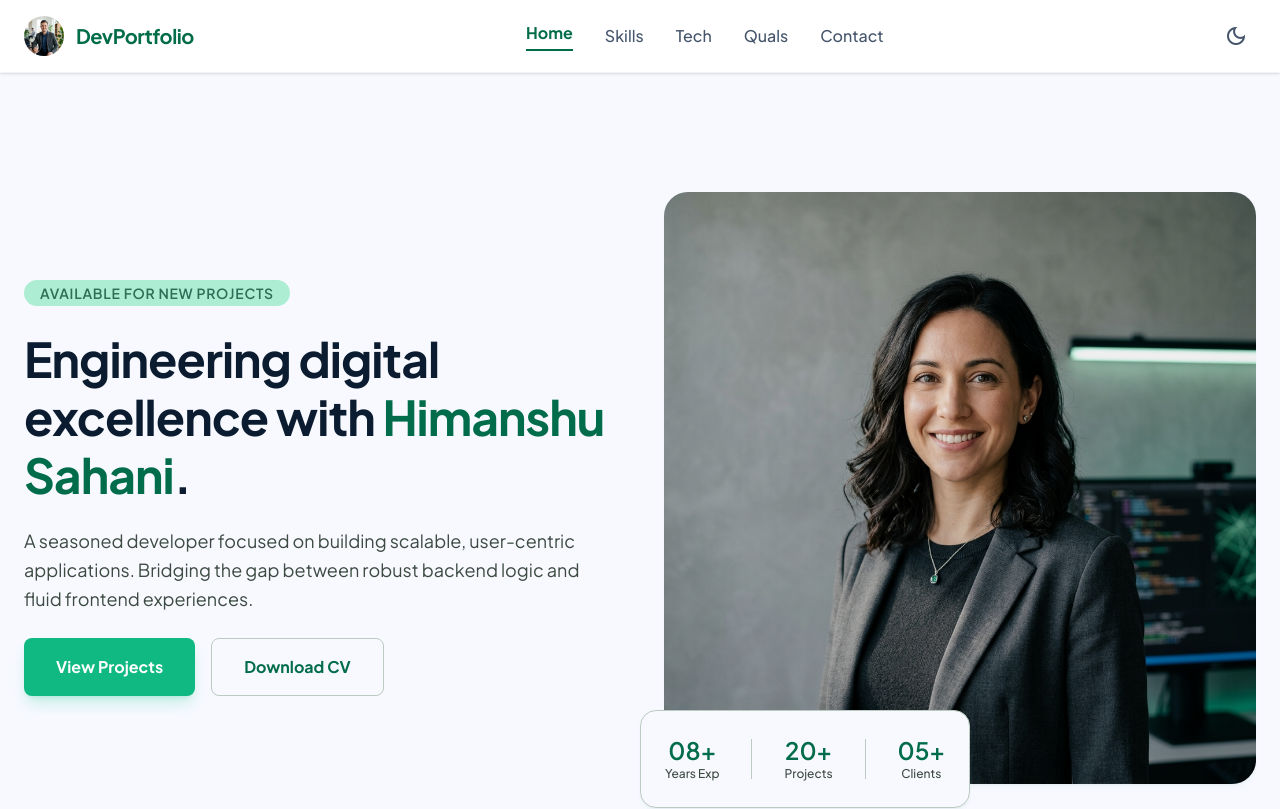
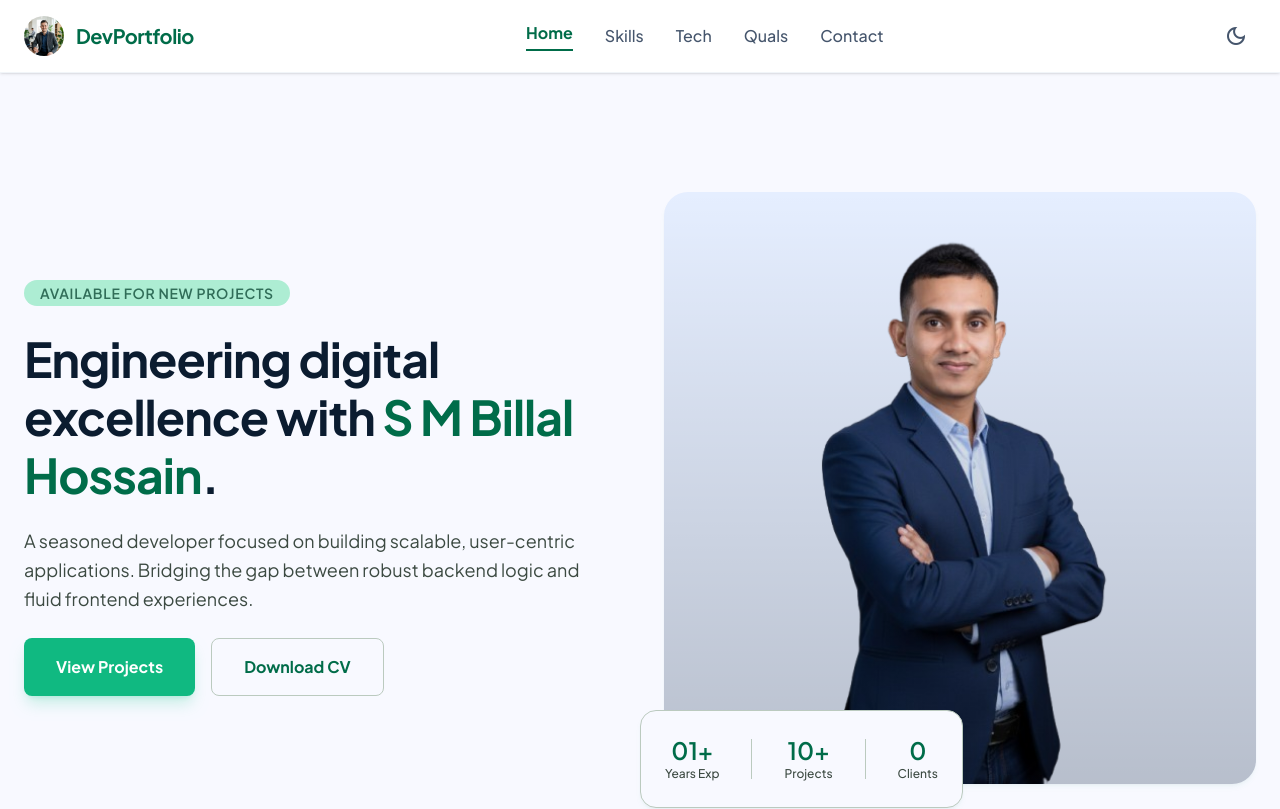
Before and after one commit to probillal/my-portfolio-website, a Next.js app: page / in a window 1280 px wide. Shown: the top 809 px of the page. Built offline with nearby package versions, Linux system fonts and the light colour scheme.

Commit message:
Banner section done

```diff
--- a/src/components/Hero.jsx
+++ b/src/components/Hero.jsx
@@ -5,7 +5,10 @@ import { motion } from "framer-motion";
 
 export default function Hero() {
   return (
-    <section id="home" className="flex flex-col md:flex-row items-center justify-between gap-12 mb-[var(--site-space-xl)] pt-16">
+    <section
+      id="home"
+      className="flex flex-col md:flex-row items-center justify-between gap-12 mb-[var(--site-space-xl)] pt-16"
+    >
       <motion.div
         initial={{ opacity: 0, y: 20 }}
         whileInView={{ opacity: 1, y: 0 }}
@@ -17,13 +20,16 @@ export default function Hero() {
           AVAILABLE FOR NEW PROJECTS
         </div>
         <h1 className="text-headline-xl font-headline-xl text-on-background max-w-2xl leading-tight">
-          Engineering digital excellence with <span className="text-primary">Himanshu Sahani</span>.
+          Engineering digital excellence with{" "}
+          <span className="text-primary">S M Billal Hossain</span>.
         </h1>
         <p className="text-body-lg font-body-lg text-on-surface-variant max-w-xl">
-          A seasoned developer focused on building scalable, user-centric applications. Bridging the gap between robust backend logic and fluid frontend experiences.
+          A seasoned developer focused on building scalable, user-centric
+          applications. Bridging the gap between robust backend logic and fluid
+          frontend experiences.
         </p>
         <div className="flex gap-4">
-          <button className="px-8 py-4 bg-primary-container text-on-primary rounded-lg font-bold hover:scale-[1.02] transition-transform shadow-lg shadow-emerald-500/20">
+          <button className="px-8 py-4 bg-primary-container text-white rounded-lg font-bold hover:scale-[1.02] transition-transform shadow-lg shadow-emerald-500/20">
             View Projects
           </button>
           <button className="px-8 py-4 bg-transparent border border-outline-variant text-primary rounded-lg font-bold hover:bg-surface-variant transition-colors">
@@ -41,11 +47,11 @@ export default function Hero() {
       >
         <div className="w-full aspect-square rounded-3xl bg-surface-container overflow-hidden relative soft-lift">
           <Image
-            src="/profile-hero.png"
-            alt="Himanshu Sahani"
+            src="/hero.png"
+            alt="S M Billal Hossains"
             fill
             sizes="(max-width: 768px) 100vw, 50vw"
-            className="object-cover"
+            className="object-contain"
           />
           <div className="absolute inset-0 bg-gradient-to-t from-black/20 to-transparent"></div>
         </div>
@@ -59,18 +65,30 @@ export default function Hero() {
           className="absolute -bottom-6 -left-6 bg-surface p-6 rounded-2xl soft-lift border border-outline-variant flex gap-8"
         >
           <div className="text-center">
-            <div className="text-headline-md font-headline-md text-primary">08+</div>
-            <div className="text-caption font-caption text-on-surface-variant">Years Exp</div>
+            <div className="text-headline-md font-headline-md text-primary">
+              01+
+            </div>
+            <div className="text-caption font-caption text-on-surface-variant">
+              Years Exp
+            </div>
           </div>
           <div className="h-10 w-px bg-outline-variant self-center"></div>
           <div className="text-center">
-            <div className="text-headline-md font-headline-md text-primary">20+</div>
-            <div className="text-caption font-caption text-on-surface-variant">Projects</div>
+            <div className="text-headline-md font-headline-md text-primary">
+              10+
+            </div>
+            <div className="text-caption font-caption text-on-surface-variant">
+              Projects
+            </div>
           </div>
           <div className="h-10 w-px bg-outline-variant self-center"></div>
           <div className="text-center">
-            <div className="text-headline-md font-headline-md text-primary">05+</div>
-            <div className="text-caption font-caption text-on-surface-variant">Clients</div>
+            <div className="text-headline-md font-headline-md text-primary">
+              0
+            </div>
+            <div className="text-caption font-caption text-on-surface-variant">
+              Clients
+            </div>
           </div>
         </motion.div>
       </motion.div>
```
Also changed, not shown: public/hero.png (added), public/profile-hero.png (deleted).
